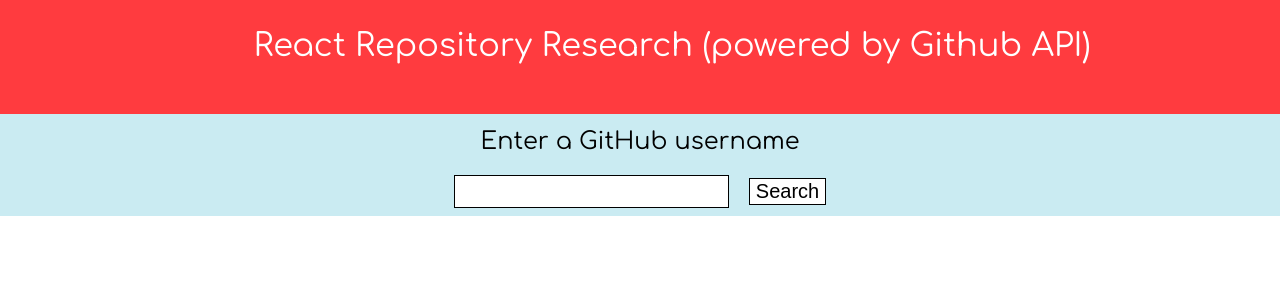
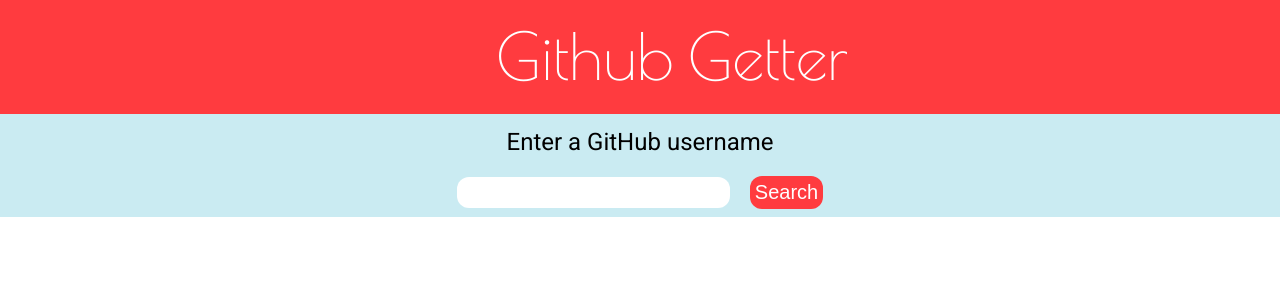
Before and after one commit to ziad-saab/react-github-api-project, a React (Create React App) app: page / in a window 1280 px wide. Shown: the top 300 px of the page. Built offline with nearby package versions, Linux system fonts and the light colour scheme.

Commit message:
added CSS

```diff
--- a/package.json
+++ b/package.json
@@ -8,6 +8,7 @@
   "dependencies": {
     "react": "^15.4.2",
     "react-dom": "^15.4.2",
+    "react-fontawesome": "^1.6.1",
     "react-infinite": "^0.11.2",
     "react-router": "^3.0.2"
   },
--- a/public/index.html
+++ b/public/index.html
@@ -3,7 +3,8 @@
   <head>
     <meta charset="utf-8">
     <meta name="viewport" content="width=device-width, initial-scale=1">
-    <link href="https://fonts.googleapis.com/css?family=Amatic+SC|Comfortaa" rel="stylesheet">
+    <link rel="stylesheet" href="https://maxcdn.bootstrapcdn.com/font-awesome/4.7.0/css/font-awesome.min.css">
+    <link href="https://fonts.googleapis.com/css?family=Poiret+One|Roboto" rel="stylesheet">
     <link rel="shortcut icon" href="%PUBLIC_URL%/favicon.ico">
     <!--
       Notice the use of %PUBLIC_URL% in the tag above.
@@ -14,7 +15,7 @@
       work correctly both with client-side routing and a non-root public URL.
       Learn how to configure a non-root public URL by running `npm run build`.
     -->
-    <title>Github Search</title>
+    <title>Github Getter</title>
   </head>
   <body>
     <div id="root"></div>
--- a/src/components/App.jsx
+++ b/src/components/App.jsx
@@ -14,7 +14,7 @@ class App extends React.Component {
         return (
             <div className="main-app">
                 <header className="main-header">
-                    <h1><Link to="/">React Repository Research <span>(powered by Github API)</span></Link></h1>
+                    <h1><Link to="/">Github Getter</Link></h1>
                 </header>
                 <main className="main-content">
                     {this.props.children}
--- a/src/components/GithubRepo.jsx
+++ b/src/components/GithubRepo.jsx
@@ -1,10 +1,10 @@
 import React from 'react';
 // import { Link } from 'react-router';
+var FontAwesome = require('react-fontawesome');
 
 class GithubRepo extends React.Component {
 
     render() {
-        // console.log(this)
         return (
 
 
@@ -12,14 +12,11 @@ class GithubRepo extends React.Component {
                 <a href={`https://github.com/${this.props.name}`} className="githubRepoLink" >
                 <h2 className="githubRepoName">{this.props.name}</h2>
                 </a>
-                <a href={`https://github.com/${this.props.name}/stargazers`}>
-                <p>{this.props.stargazers} stargazers </p>
+                <a href={`https://github.com/${this.props.name}/stargazers`} className="repoStargazers">
+                <p>{this.props.stargazers} <FontAwesome name='star' /></p>
                 </a>
             </div>
-
-
         );
-        // console.log(this.githubRepoLink)
     }
 }
 export default GithubRepo;
--- a/src/components/GithubUser.jsx
+++ b/src/components/GithubUser.jsx
@@ -5,7 +5,6 @@ class GithubUser extends React.Component {
 
 
     render() {
-        // console.log(this.props)
         return (
         <div>
             <Link className="githubUserLink" to={`/user/${this.props.user}`}>
@@ -19,6 +18,3 @@ class GithubUser extends React.Component {
     }
 }
 export default GithubUser;
-
-
-//<img className="githubUser-avatar" src={this.props.params.user.avatar_url} alt={`${this.props.params.user.login} avatar`}/>
--- a/src/components/Repos.jsx
+++ b/src/components/Repos.jsx
@@ -19,13 +19,10 @@ class Repos extends React.Component {
    this.setState({
       loading: true
     });
-    //console.log(this)
     fetch(`https://api.github.com/users/${this.props.params.username}/repos?&page=${this.state.page}&per_page=50`)
       .then(response => response.json())
       .then(
         reposResponse => {
-          console.log('got response');
-
          let mergedArray = this.state.repos.concat(reposResponse);
           this.setState({
             repos: mergedArray,
@@ -44,11 +41,7 @@ class Repos extends React.Component {
   }
 
  render() {
-    console.log('in render', this.state.following);
-    //
-    // if (!this.state.followers) {
-    //   return <div>LOADING followers...</div>;
-    // }
+
     return (
       <div className="repos-page">
         <h3>Public Repositories by {this.props.params.username}</h3>
@@ -57,7 +50,7 @@ class Repos extends React.Component {
                       isInfiniteLoading={this.state.loading}
                       onInfiniteLoad={this.fetchData.bind(this)}
                       useWindowAsScrollContainer
-                      elementHeight={100}
+                      elementHeight={50}
                       infiniteLoadBeginEdgeOffset={100} >
                 {this.state.repos.map(repo => {
                     return (
--- a/src/index.css
+++ b/src/index.css
@@ -1,5 +1,5 @@
 body {
-    font-family: 'Comfortaa', sans-serif;
+    font-family: 'Roboto', sans-serif;
     margin: 0;
 }
 
@@ -23,9 +23,12 @@ h1,h2,h3,h4,h5,h6 {
 }
 
 .main-header h1 {
+    font-family: 'Poiret One', sans-serif;
     line-height: 1;
     z-index: 555;
-    font-weight: 400;
+    font-size: 4rem;
+    margin-top: 40px;
+    max-width: 90%;
 }
 
 .main-header a {
@@ -44,15 +47,22 @@ h1,h2,h3,h4,h5,h6 {
 }
 
 .search-page__input {
-    border: 1px solid black;
+    border: none;
     padding: 0.2em;
     margin-right: 1em;
     font-size: 20px;
+    border-radius: 12px;
+    outline: none;
+    text-align: center;
 }
 .search-page__button {
-    border: 1px solid black;
-    background-color: #fff;
+    border: none;
+    background-color: #FF3B3F;
+    color: #FFFFFF;
     font-size: 20px;
+    border-radius: 12px;
+    padding: 5px;
+    outline: none;
 }
 
 /*user styles */
@@ -155,16 +165,41 @@ h1,h2,h3,h4,h5,h6 {
      border-radius: 100px;
  }
 
+ /*GthubRepo styles*/
 
- /*Followers component styles */
+ .githubReposDisplay {
+     display: flex;
+     flex-direction: row;
+ }
 
- .followers-page {
+ .githubRepoLink  {
+     color: #696969;
+ }
+
+ .repoStargazers {
+     color: #FFFFFF;
+     background-color: #FF3B3F;
+     border-radius: 8px;
+     margin: 0 0 0 25px;
+     padding: 0;
+     height: 1rem;
+     padding: 7px;
+ }
+
+ .repoStargazers p {
+     padding: 0;
+     margin: 0;
+ }
+
+ /*component styles */
+
+ .followers-page, .repos-page, .following-page {
      padding: 30px 0 30px 30px;
      color: #696969;
      background-color: white;
      border-radius: 15px;
  }
 
- .followers-page a {
+ .followers-page a, .following-page a, .repos-page a {
      text-decoration: none;
  }
--- a/src/index.js
+++ b/src/index.js
@@ -14,7 +14,6 @@ import User from './components/User';
 import Followers from './components/Followers';
 import Following from './components/Following';
 import Repos from './components/Repos';
-// import GithubRepo from './components/GithubRepo';
 
 /*
 Rendering a router will output the right component tree based on the current URL.
```
Also changed, not shown: src/components/Followers.jsx (+2 -15 lines), src/components/Following.jsx (+0 -8 lines).
